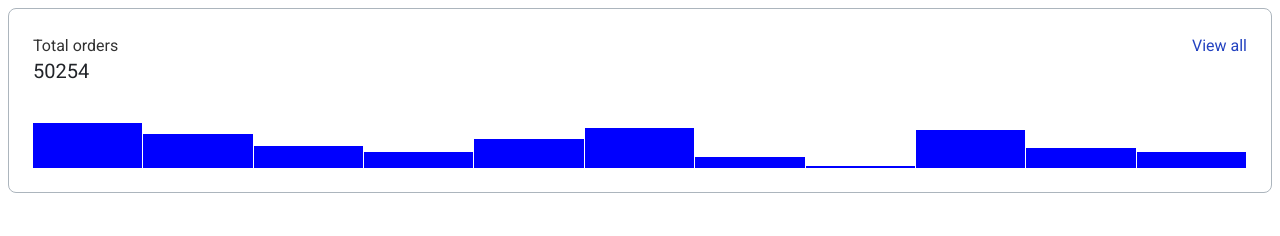
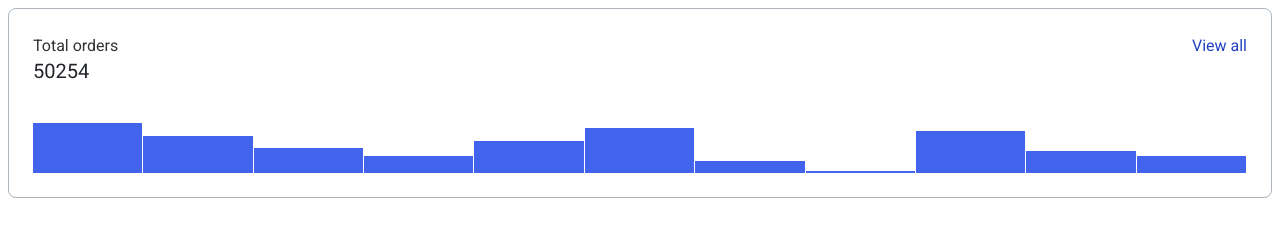
Before and after one commit to js-tasks-ru/htmlcss-20211021_zh-zhyrov, a website: page 04-lection2/01-histogram/index.html in a window 1280 px wide. Drawn offline with Linux system fonts and the light colour scheme.

Commit message:
Add fixes after review

```diff
--- a/04-lection2/01-histogram/histogram.css
+++ b/04-lection2/01-histogram/histogram.css
@@ -1,12 +1,7 @@
-* {
-  box-sizing: border-box;
-}
-
 .histogram {
   display: flex;
   flex-direction: column;
   min-width: 354px;
-  height: 185px;
   border: 1px solid var( --grey-3 );
   border-radius: 8px;
   padding: 24px;
@@ -44,7 +39,7 @@
   font-weight: normal;
   font-size: 16px;
   line-height: 24px;
-  color: #2342C0;
+  color: var( --blue-2 );
 }
 
 .link:link,
@@ -55,14 +50,15 @@
 
 .histogram__charts-container {
   display: flex;
-  flex-grow: 1;
+  align-items: flex-end;
+  --charts-heigth: 50px;
+  height: 50px;
 }
 
 .histogram__chart {
   height: calc( var( --chart-height ) * 1% );
   flex: auto; /* [flex-grow=1] [flex-shrink=1] [flex-basis=auto] */
-  align-self: flex-end;
-  background-color: blue;
+  background-color: var( --blue-3 );
   margin-right: 1px;
   cursor: pointer;
 }
--- a/assets/css/main.css
+++ b/assets/css/main.css
@@ -8,6 +8,7 @@
     --purple-2: #5028C6;
     --blue-1: #374FC7;
     --blue-2: #2342C0;
+    --blue-3: #4263EB;
     --red: #F03D3E;
     --grey-1: #F8F9FA;
     --grey-2: #DDE2E5;
```
